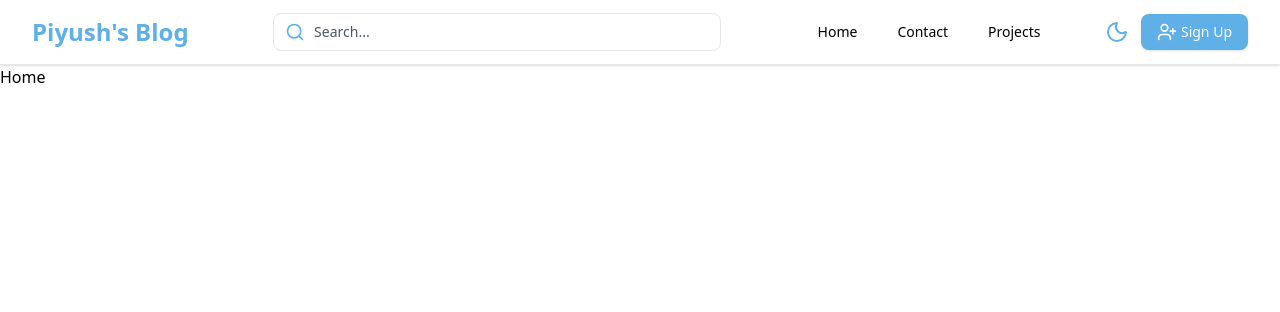
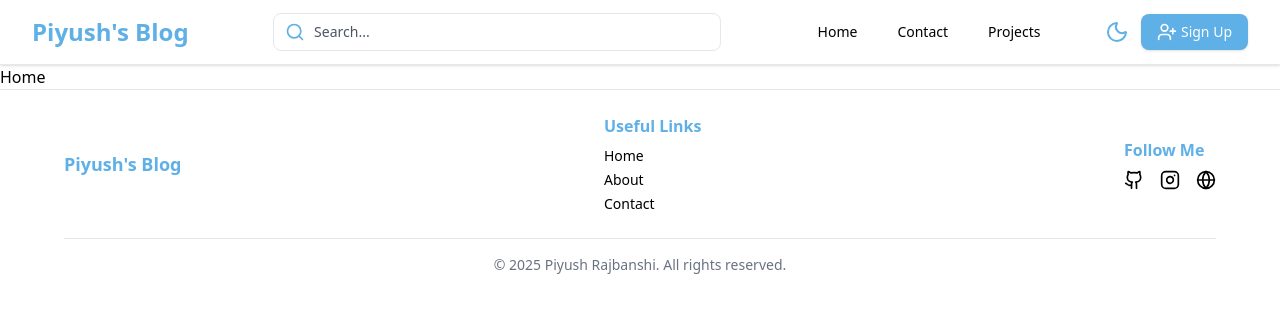
Before and after one commit to PiyuSX/MERN-Blog, a React (Vite) app in the folder client/: page / in a window 1280 px wide. Shown: the top 312 px of the page. Built offline with nearby package versions, Linux system fonts and the light colour scheme.

Commit message:
Add Footer component

```diff
--- a/client/src/App.jsx
+++ b/client/src/App.jsx
@@ -3,6 +3,7 @@ import Home from "./pages/Home";
 import Projects from "./pages/Projects";
 import Contact from "./pages/Contact";
 import Header from "./components/Header";
+import Footer from "./components/Footer";
 import Signin from "./pages/Signin";
 import Signup from "./pages/Signup";
 import useThemeStore from "./store/themeStore";
@@ -22,6 +23,7 @@ const App = () => {
             <Route path="/signin" element={<Signin />} />
             <Route path="/signup" element={<Signup />} />
           </Routes>
+        <Footer />
       </div>
     </BrowserRouter>
   );
--- /dev/null
+++ b/client/src/components/Footer.jsx
@@ -0,0 +1,97 @@
+import { Link } from "react-router-dom";
+import { Github, Instagram, Globe } from "lucide-react";
+
+const Footer = () => {
+  const year = new Date().getFullYear();
+
+  return (
+    <footer className="border-t border-[var(--border-colour)] bg-[var(--bg-colour)] text-[var(--text-colour)] py-6">
+      <div className="max-w-7xl mx-auto px-6 sm:px-16">
+        {/* Top Section */}
+        <div className="flex flex-col sm:flex-row justify-between items-start sm:items-center gap-8">
+          {/* Brand */}
+          <Link
+            to="/"
+            className="text-lg font-bold text-[var(--primary-colour)] hover:text-[var(--primary-hover-colour)] transition-colors duration-300"
+          >
+            Piyush's Blog
+          </Link>
+
+          {/* Useful Links */}
+          <div>
+            <h3 className="font-semibold mb-2 text-[var(--primary-colour)]">
+              Useful Links
+            </h3>
+            <ul className="space-y-1 text-sm">
+                <li>
+
+                <Link
+                  to="/Home"
+                  className="hover:text-[var(--primary-hover-colour)] transition"
+                  >
+                  Home
+                </Link>
+                </li>
+                <li>
+                <Link
+                  to="/about"
+                  className="hover:text-[var(--primary-hover-colour)] transition"
+                >
+                  About
+                </Link>
+              </li>
+              <li>
+                <Link
+                  to="/contact"
+                  className="hover:text-[var(--primary-hover-colour)] transition"
+                >
+                  Contact
+                </Link>
+              </li>
+            </ul>
+          </div>
+
+          {/* Social Links */}
+          <div>
+            <h3 className="font-semibold mb-2 text-[var(--primary-colour)]">
+              Follow Me
+            </h3>
+            <div className="flex gap-4 text-lg">
+              <a
+                href="https://github.com/piyusx"
+                target="_blank"
+                rel="noopener noreferrer"
+                className="hover:text-[var(--primary-hover-colour)] transition"
+              >
+                <Github className="w-5 h-5" />
+              </a>
+              <a
+                href="https://instagram.com/peeyush.js"
+                target="_blank"
+                rel="noopener noreferrer"
+                className="hover:text-[var(--primary-hover-colour)] transition"
+              >
+                <Instagram className="w-5 h-5" />
+              </a>
+              <a
+                href="https://piyushrajbanshi.com.np"
+                target="_blank"
+                rel="noopener noreferrer"
+                className="hover:text-[var(--primary-hover-colour)] transition"
+              >
+                <Globe className="w-5 h-5" />
+              </a>
+            </div>
+          </div>
+        </div>
+
+        {/* Bottom Section */}
+        <div className="border-t border-[var(--border-colour)] mt-6 pt-4 text-center text-sm text-gray-500 dark:text-gray-400">
+          © {year} Piyush Rajbanshi. All rights reserved.
+        </div>
+      </div>
+    </footer>
+  );
+};
+
+export default Footer;
--- a/client/src/index.css
+++ b/client/src/index.css
@@ -23,3 +23,8 @@
 		--bg-colour: #05010f;
 	}
 }
+
+
+::-webkit-scrollbar {
+    display: none;
+}
```
